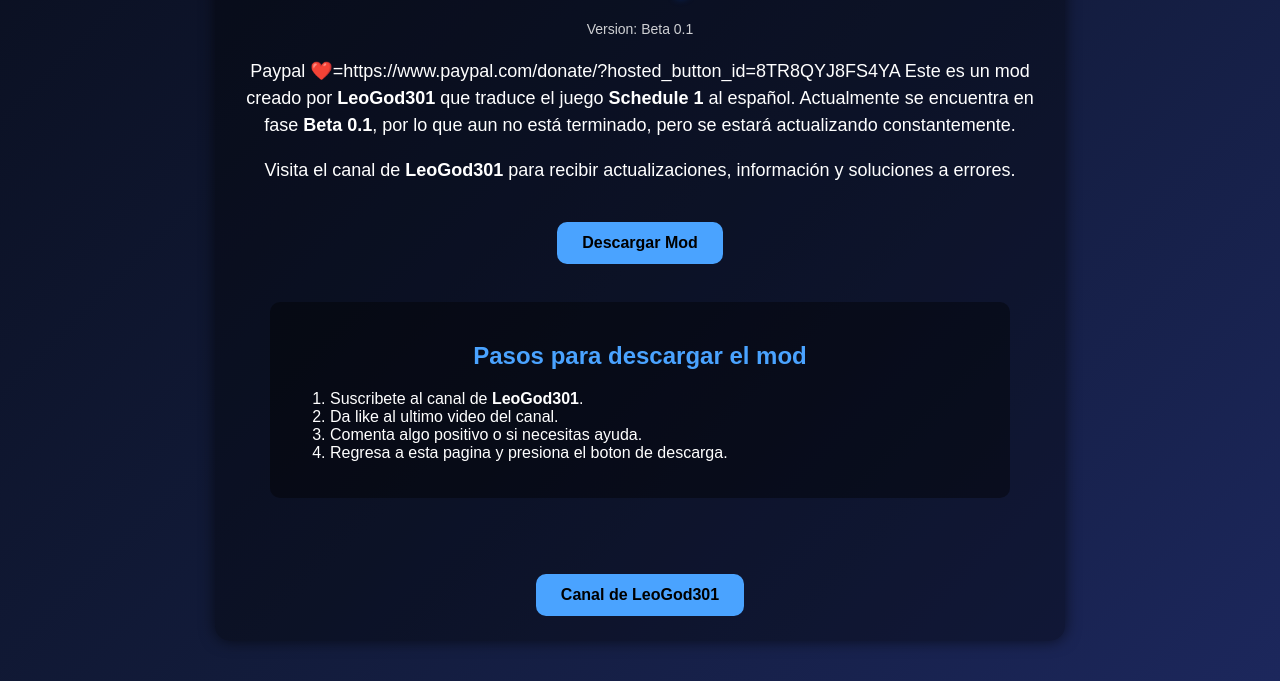
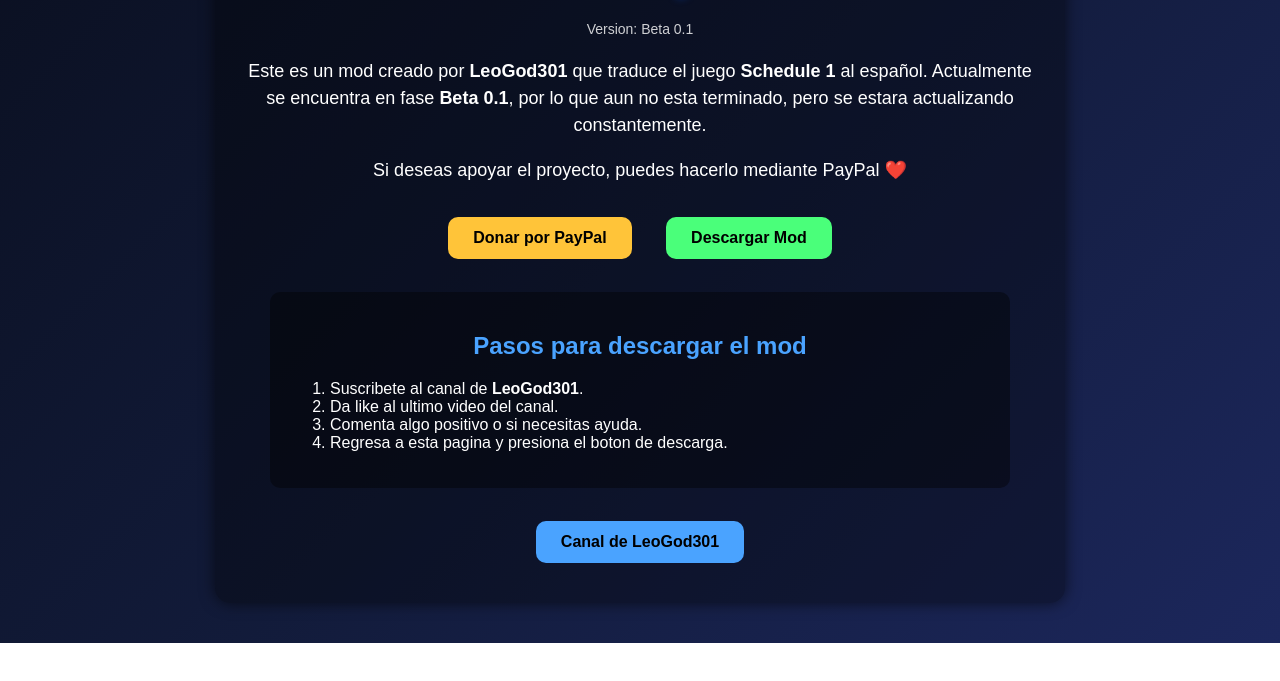
Before and after one commit to angelelbelicon301-collab/Mod-by-LeoGod301.github.io, a plain HTML site: page index.html in a window 1280 px wide. Shown: the part 163-844 px from the top of the page. After the commit the page ends 806 px from the top, so only its background shows below. Drawn offline with Linux system fonts and the light colour scheme.

Commit message:
Update index.html

```diff
--- a/index.html
+++ b/index.html
@@ -36,7 +36,7 @@
         }
         .btn {
             display: inline-block;
-            margin-top: 20px;
+            margin: 15px;
             padding: 12px 25px;
             background: #4aa3ff;
             color: #000000;
@@ -49,9 +49,17 @@
             background: #77c0ff;
             transform: scale(1.05);
         }
-        .placeholder {
-            opacity: 0.7;
-            font-size: 14px;
+        .btn-paypal {
+            background: #ffc439;
+        }
+        .btn-paypal:hover {
+            background: #ffd966;
+        }
+        .btn-download {
+            background: #4aff7a;
+        }
+        .btn-download:hover {
+            background: #7cff9a;
         }
     </style>
 </head>
@@ -61,18 +69,32 @@
         <p class="version">Version: Beta 0.1</p>
 
         <p>
-            Paypal ❤️=https://www.paypal.com/donate/?hosted_button_id=8TR8QYJ8FS4YA
-
-            Este es un mod creado por <strong>LeoGod301</strong> que traduce el juego <strong>Schedule 1</strong> al español. Actualmente se encuentra en fase <strong>Beta 0.1</strong>, por lo que aun no está terminado, pero se estará actualizando constantemente.
-        </p>
-        <p>
-            Visita el canal de <strong>LeoGod301</strong> para recibir actualizaciones, información y soluciones a errores.
+            Este es un mod creado por <strong>LeoGod301</strong> que traduce el juego
+            <strong>Schedule 1</strong> al español. Actualmente se encuentra en fase
+            <strong>Beta 0.1</strong>, por lo que aun no esta terminado, pero se estara
+            actualizando constantemente.
         </p>
 
-        <a class="btn" href="https://www.paypal.com/donate/?hosted_button_id=8TR8QYJ8FS4YA" target="_blank">Descargar Mod</a>
+        <p>
+            Si deseas apoyar el proyecto, puedes hacerlo mediante PayPal ❤️
+        </p>
+
+        <!-- BOTONES -->
+        <a class="btn btn-paypal"
+           href="https://www.paypal.com/donate/?hosted_button_id=8TR8QYJ8FS4YA"
+           target="_blank">
+           Donar por PayPal
+        </a>
+
+        <a class="btn btn-download"
+           href="https://www.mediafire.com/file/vc27ez1kjf6veoe/Traduccion_al_espa%25C3%25B1ol_mod_By_LeoGod301.rar/file"
+           target="_blank">
+           Descargar Mod
+        </a>
 
         <br><br>
-        <div class="steps" style="background: rgba(0,0,0,0.4); padding: 20px; border-radius: 10px; max-width: 700px; margin: 20px auto; text-align: left;">
+
+        <div style="background: rgba(0,0,0,0.4); padding: 20px; border-radius: 10px; max-width: 700px; margin: auto; text-align: left;">
             <h2 style="color:#4aa3ff; text-align:center;">Pasos para descargar el mod</h2>
             <ol>
                 <li>Suscribete al canal de <strong>LeoGod301</strong>.</li>
@@ -81,9 +103,12 @@
                 <li>Regresa a esta pagina y presiona el boton de descarga.</li>
             </ol>
         </div>
-        <br><br>
-        <a class="btn" href="https://www.youtube.com/@AngelGamer301REAL" target="_blank">Canal de LeoGod301</a>
 
+        <br>
+
+        <a class="btn" href="https://www.youtube.com/@AngelGamer301REAL" target="_blank">
+            Canal de LeoGod301
+        </a>
     </div>
 </body>
 </html>
```
